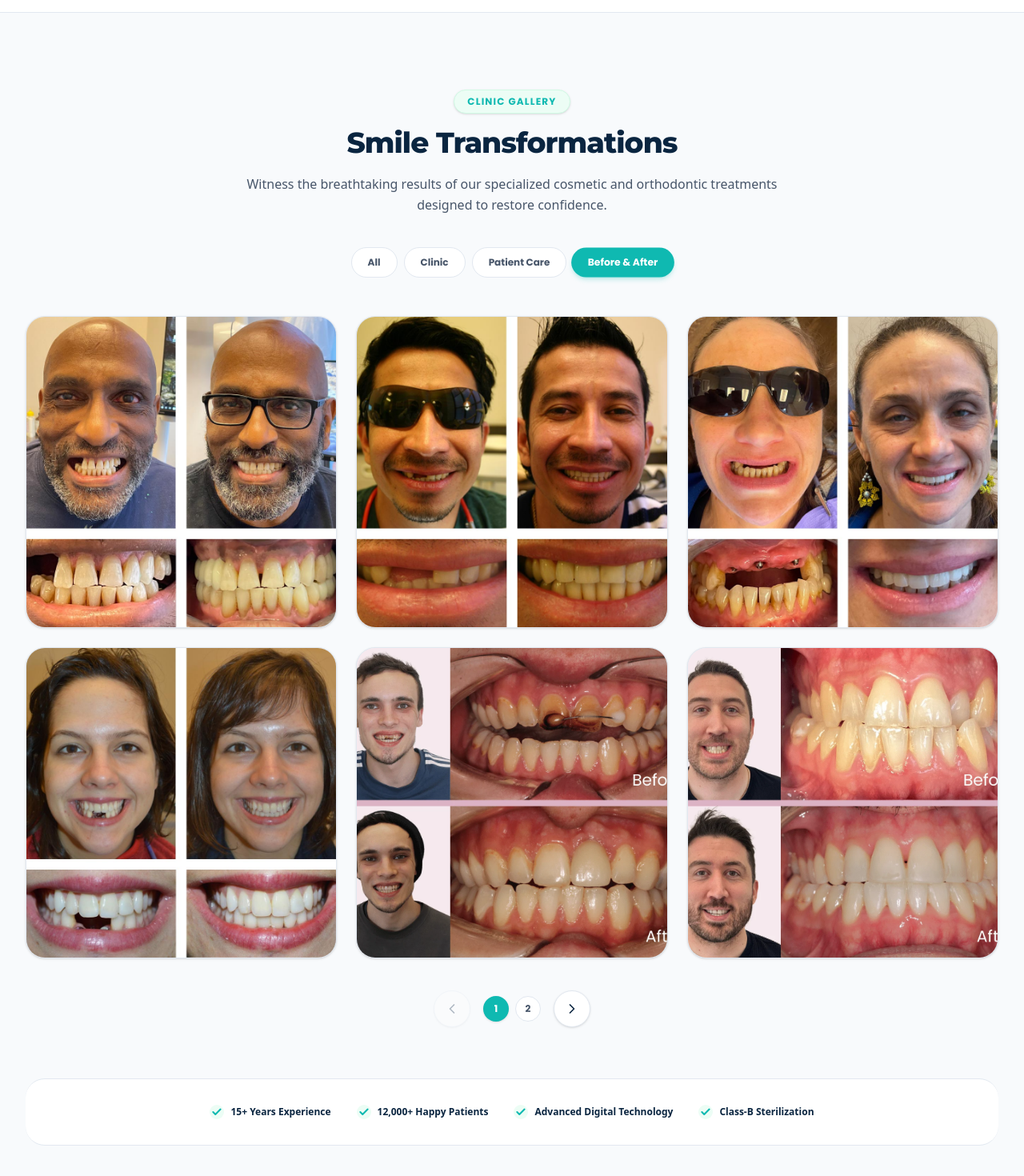
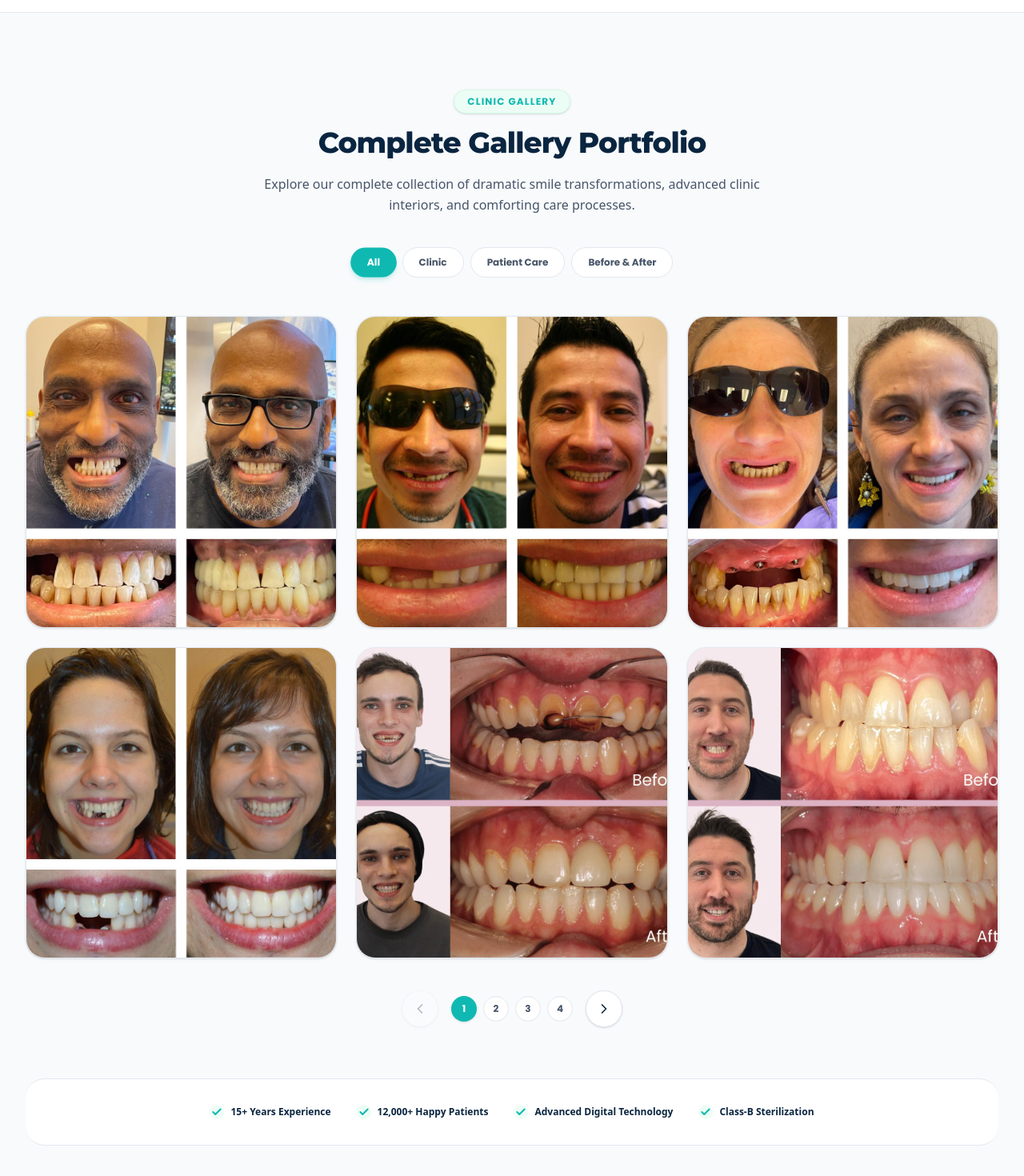
Before and after one commit to csccenterddn-ux/Pure-Smile, a React (Vite) app: page / in a window 1280 px wide. Shown: the part 5296-6766 px from the top of the page at 80% size. Built offline with nearby package versions, Linux system fonts and the light colour scheme.

Commit message:
feat(gallery): prioritize before-after items in gallery
Update default gallery view to 'all' and implement a custom sort to ensure 'before-after' images appear at the beginning of the list.

```diff
--- a/src/components/Gallery.tsx
+++ b/src/components/Gallery.tsx
@@ -178,7 +178,7 @@ const GALLERY_ITEMS: GalleryItem[] = [
 ];
 
 export default function Gallery() {
-  const [activeTab, setActiveTab] = useState('before-after');
+  const [activeTab, setActiveTab] = useState('all');
   const [currentPage, setCurrentPage] = useState(1);
   const [lightboxItem, setLightboxItem] = useState<GalleryItem | null>(null);
 
@@ -190,7 +190,13 @@ export default function Gallery() {
   }, [activeTab]);
 
   const filteredItems = activeTab === 'all'
-    ? GALLERY_ITEMS
+    ? (() => {
+        const beforeAfterItems = GALLERY_ITEMS.filter(item => item.tab === 'before-after');
+        const firstSixBeforeAfter = beforeAfterItems.slice(0, 6);
+        const firstSixIds = new Set(firstSixBeforeAfter.map(item => item.id));
+        const remainingItems = GALLERY_ITEMS.filter(item => !firstSixIds.has(item.id));
+        return [...firstSixBeforeAfter, ...remainingItems];
+      })()
     : GALLERY_ITEMS.filter(item => item.tab === activeTab);
 
   const totalPages = Math.ceil(filteredItems.length / itemsPerPage);
```
